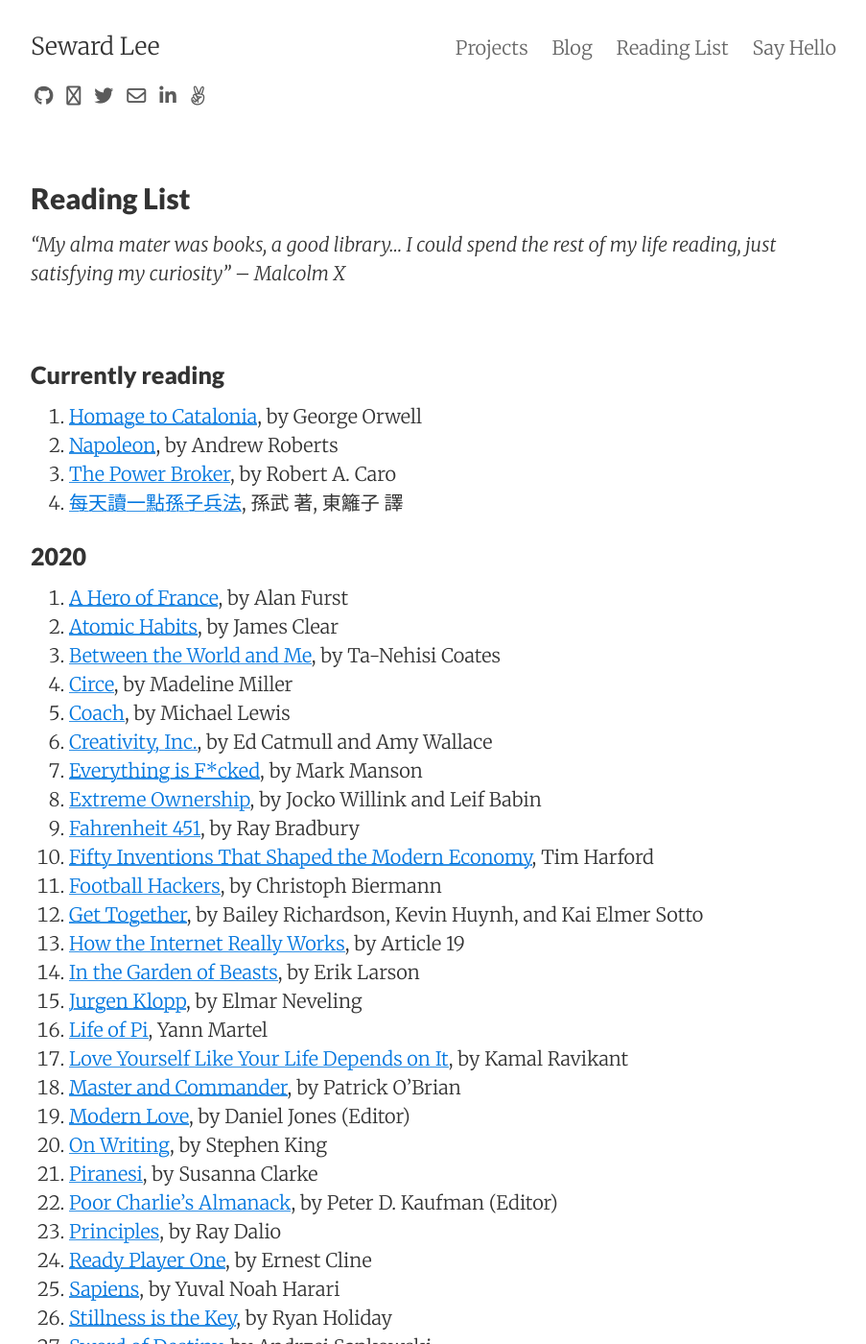
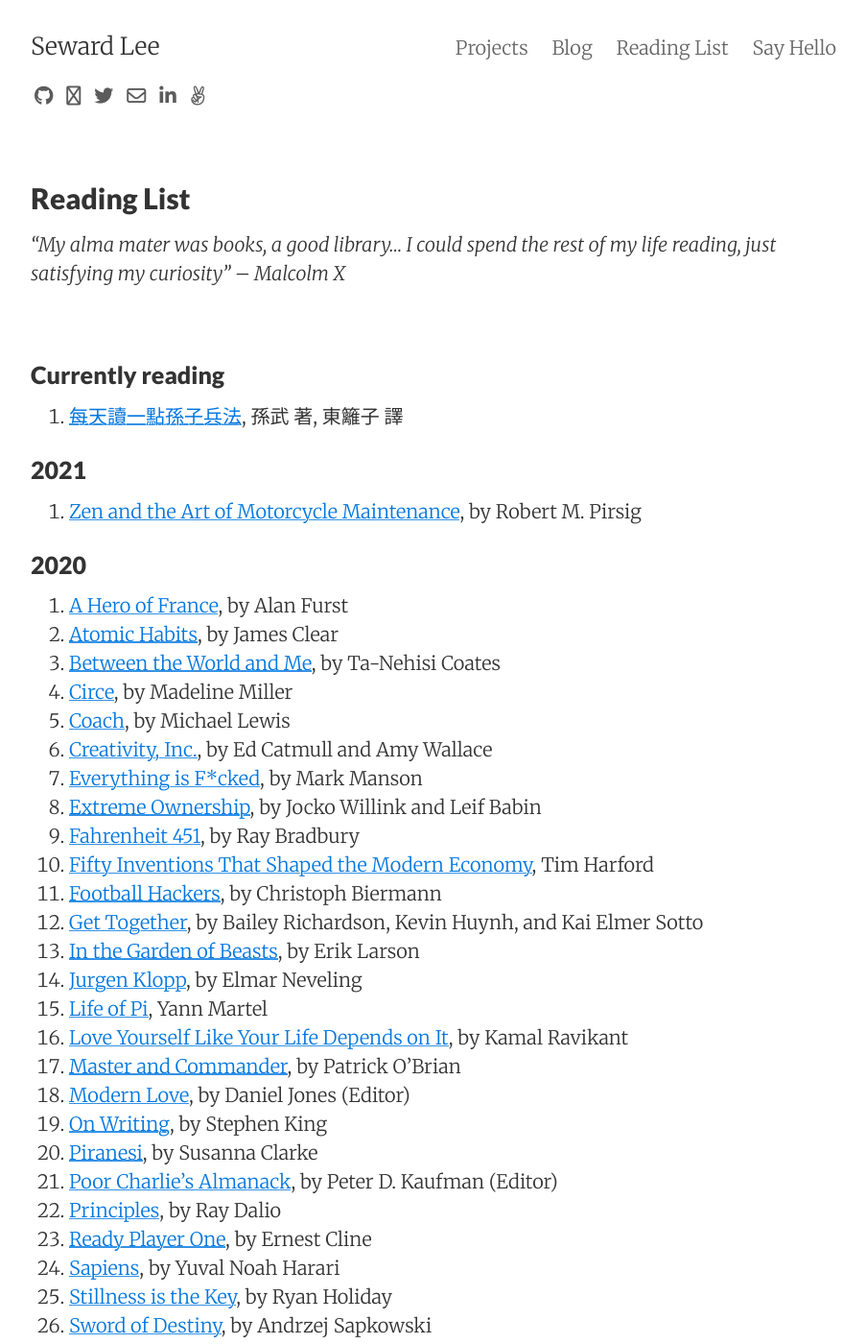
Before and after one commit to sewardlee337/sewardlee337.github.io, a Jekyll site: the page built from readinglist.md, in a window 1280 px wide and 1400 px high. Shown: the whole window at 96% size, without its empty margins (188-1091 px from the left). Built offline with Jekyll 4.4.1, drawn with Linux system fonts in a browser that asks for light colours; nearby versions of some CDN libraries.

Commit message:
Update reading list

```diff
--- a/readinglist.md
+++ b/readinglist.md
@@ -12,10 +12,12 @@
 
 ### Currently reading
 
-1. [Homage to Catalonia](https://amzn.to/2GMfALw), by George Orwell
-1. [Napoleon](https://amzn.to/2zT0J1G), by Andrew Roberts
-1. [The Power Broker](https://amzn.to/3atKqVY), by Robert A. Caro
 1. [每天讀一點孫子兵法](https://bit.ly/3bNxnPL), 孫武 著, 東籬子 譯
+
+
+### 2021
+
+1. [Zen and the Art of Motorcycle Maintenance](https://amzn.to/2KGpSlN), by Robert M. Pirsig
 
 
 ### 2020
@@ -32,7 +34,6 @@
 1. [Fifty Inventions That Shaped the Modern Economy](https://amzn.to/2UJ77jS), Tim Harford
 1. [Football Hackers](https://amzn.to/3jWIL07), by Christoph Biermann
 1. [Get Together](https://amzn.to/3ametPO), by Bailey Richardson, Kevin Huynh, and Kai Elmer Sotto
-1. [How the Internet Really Works](https://amzn.to/2WJipoz), by Article 19
 1. [In the Garden of Beasts](https://amzn.to/3bV0DoZ), by Erik Larson
 1. [Jurgen Klopp](https://amzn.to/3brlNuS), by Elmar Neveling
 1. [Life of Pi](https://amzn.to/3a7NTg0), Yann Martel
```
